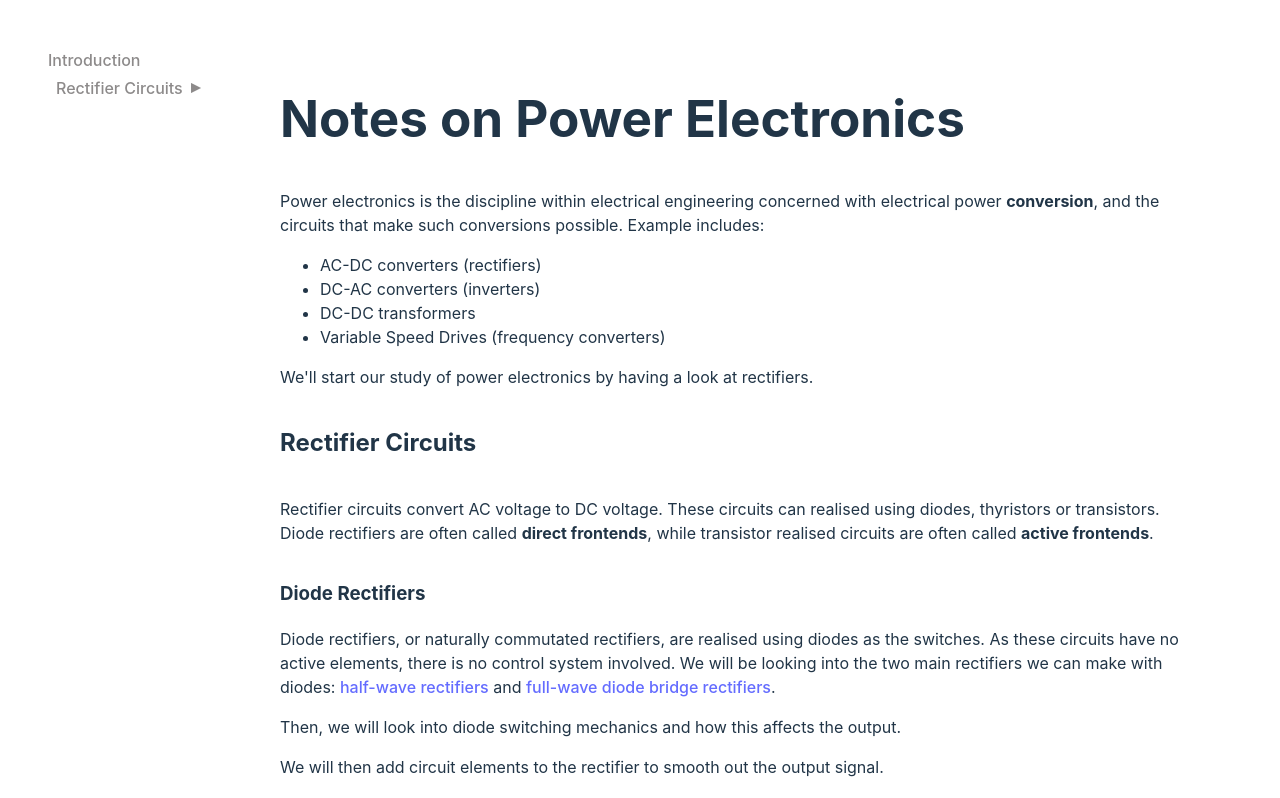
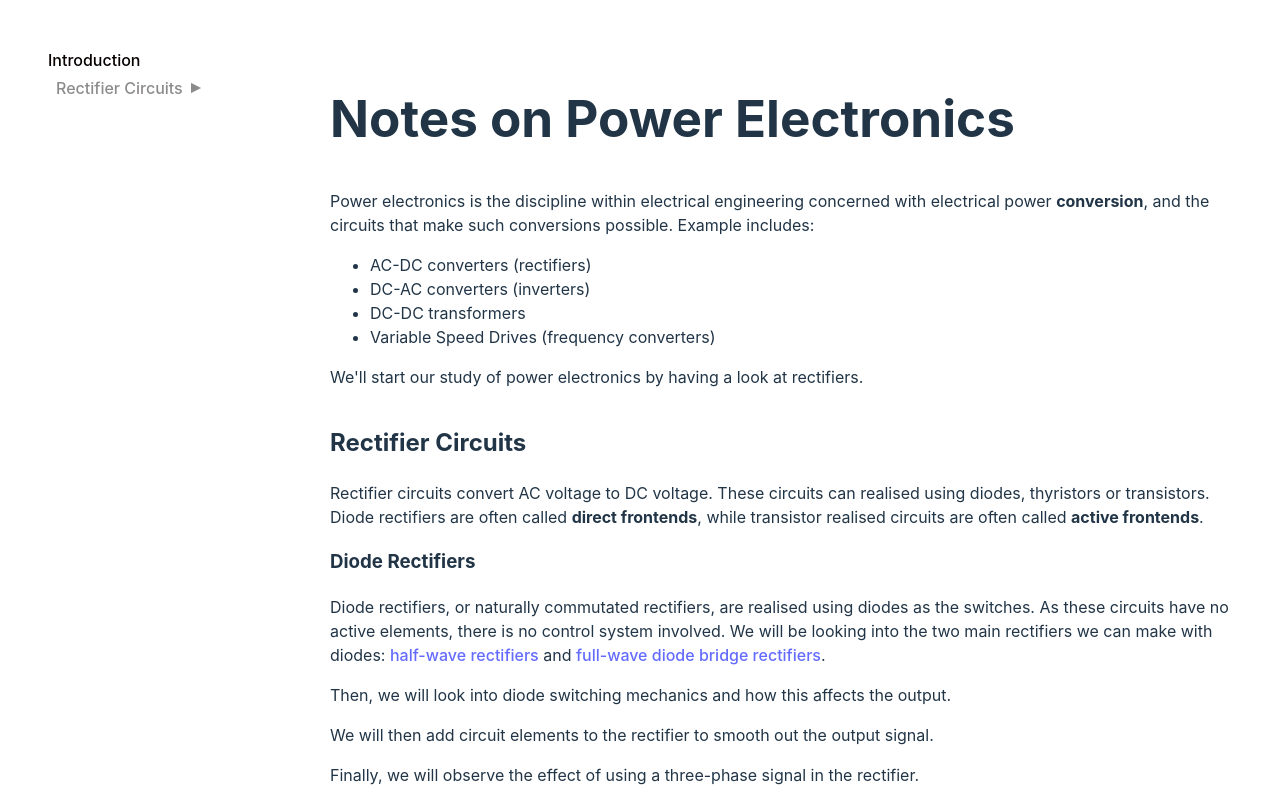
Before and after one commit to MortFred/PowerBlog, a React (Vite) app: page / in a window 1280 px wide. Shown: the top 798 px of the page. Built offline with nearby package versions, Linux system fonts and the light colour scheme.

Commit message:
Highlight current section

```diff
--- a/src/ConverterPage/ConverterPage.tsx
+++ b/src/ConverterPage/ConverterPage.tsx
@@ -3,10 +3,11 @@ import { MarkdownRenderer } from "../MarkdownRenderer";
 import Introduction from "./Sections/Introduction/Introduction.md";
 import { TableOfContents } from "./TableOfContents";
 import { RectifierSection } from "./Sections/Rectifiers/RectifierSection";
+import { useEffect, useState } from "react";
 
 const StyledPageLayout = styled.div`
     display: grid;
-    grid-template-columns: 200px 1fr;
+    grid-template-columns: 250px 1fr;
     grid-template-areas: "toc content";
     padding: 32px;
     gap: 32px;
@@ -21,10 +22,33 @@ const StyledContent = styled.div`
 `;
 
 export function ConverterPage() {
+    const [activeSection, setActiveSection] = useState<string>("");
+
+    useEffect(() => {
+        const sections = document.querySelectorAll("section");
+        const observer = new IntersectionObserver(
+            (entries) => {
+                entries.forEach((entry) => {
+                    console.log(entry.target.id);
+                    if (entry.isIntersecting) {
+                        setActiveSection(entry.target.id);
+                    }
+                });
+            },
+            { threshold: 0, rootMargin: "0px" }
+        );
+
+        sections.forEach((section) => observer.observe(section));
+
+        return () => {
+            sections.forEach((section) => observer.unobserve(section));
+        };
+    }, []);
+
     return (
-        <StyledPageLayout>
+        <StyledPageLayout id="converter-page">
             <div></div>
-            <TableOfContents />
+            <TableOfContents activeSection={activeSection} />
             <StyledContent>
                 <section id="introduction">
                     <MarkdownRenderer content={Introduction} />
--- a/src/ConverterPage/Sections/Rectifiers/RectifierSection.tsx
+++ b/src/ConverterPage/Sections/Rectifiers/RectifierSection.tsx
@@ -4,9 +4,9 @@ import RectifierIntro from "./Rectifier_circuits.md";
 
 export function RectifierSection() {
     return (
-        <>
+        <section id="rectifier-circuits">
             <MarkdownRenderer content={RectifierIntro} />
             <DiodeRectifiersSection />
-        </>
+        </section>
     );
 }
--- a/src/ConverterPage/TableOfContents.tsx
+++ b/src/ConverterPage/TableOfContents.tsx
@@ -21,25 +21,45 @@ const StyledTOCLinkWithButton = styled.a<{ level: number }>`
     justify-content: start;
 `;
 
-const StyledTOCLink = styled.a<{ level: number }>`
+const StyledTOCLink = styled.a<{ level: number; isActive: boolean }>`
     display: block;
     margin-left: ${({ level }) => level * 8}px;
-    color: #07000075;
+    color: ${({ isActive }) => (isActive ? "#070000" : "#07000075")};
     text-decoration: none;
 `;
+
+const TOCLink: React.FC<{
+    title: string;
+    href: string;
+    level: number;
+    activeSection: string;
+    toggleExpanded: Dispatch<SetStateAction<boolean>>;
+}> = ({ title, href, level, activeSection, toggleExpanded }) => {
+    let isActive = "#" + activeSection === href;
+    return (
+        <StyledTOCLink level={level} href={href} onClick={() => toggleExpanded(true)} isActive={isActive}>
+            {title}
+        </StyledTOCLink>
+    );
+};
 
 const TOCLinkWithButton: React.FC<{
     title: string;
     href: string;
     level: number;
     isExpanded: boolean;
+    activeSection: string;
     toggleExpanded: Dispatch<SetStateAction<boolean>>;
-}> = ({ title, href, level, isExpanded, toggleExpanded }) => {
+}> = ({ title, href, level, isExpanded, activeSection, toggleExpanded }) => {
     return (
         <StyledTOCLinkWithButton level={0}>
-            <StyledTOCLink level={level} href={href} onClick={() => toggleExpanded(true)}>
-                {title}
-            </StyledTOCLink>
+            <TOCLink
+                title={title}
+                href={href}
+                level={level}
+                activeSection={activeSection}
+                toggleExpanded={toggleExpanded}
+            />
             <img
                 onClick={() => toggleExpanded(!isExpanded)}
                 src={arrow}
@@ -50,21 +70,26 @@ const TOCLinkWithButton: React.FC<{
     );
 };
 
-export function TableOfContents() {
+export function TableOfContents({ activeSection }: { activeSection: string }) {
     const [isRectifierCircuitsExpanded, setRectifierCircuitsExpanded] = useState(false);
     const [isDiodeRectifiersExpanded, setDiodeRectifiersExpanded] = useState(false);
 
     return (
         <StyledTOC>
-            <StyledTOCLink level={0} href="#introduction">
-                Introduction
-            </StyledTOCLink>
+            <TOCLink
+                title={"Introduction"}
+                href={"#introduction"}
+                level={0}
+                activeSection={activeSection}
+                toggleExpanded={() => {}}
+            />
             <TOCLinkWithButton
                 title="Rectifier Circuits"
                 href="#rectifier-circuits"
                 level={1}
                 isExpanded={isRectifierCircuitsExpanded}
                 toggleExpanded={setRectifierCircuitsExpanded}
+                activeSection={activeSection}
             />
             {isRectifierCircuitsExpanded && (
                 <>
@@ -74,15 +99,24 @@ export function TableOfContents() {
                         level={2}
                         isExpanded={isDiodeRectifiersExpanded}
                         toggleExpanded={setDiodeRectifiersExpanded}
+                        activeSection={activeSection}
                     />
                     {isDiodeRectifiersExpanded && (
                         <>
-                            <StyledTOCLink level={3} href="#half-wave-rectifiers">
-                                Half-Wave Rectifiers
-                            </StyledTOCLink>
-                            <StyledTOCLink level={3} href="#full-wave-rectifiers">
-                                Full-Wave Rectifiers
-                            </StyledTOCLink>
+                            <TOCLink
+                                title={"Half-Wave Rectifiers"}
+                                href={"#half-wave-rectifiers"}
+                                level={3}
+                                activeSection={activeSection}
+                                toggleExpanded={() => {}}
+                            />
+                            <TOCLink
+                                title={"Full-Wave Rectifiers"}
+                                href={"#full-wave-rectifiers"}
+                                level={3}
+                                activeSection={activeSection}
+                                toggleExpanded={() => {}}
+                            />
                         </>
                     )}
                 </>
--- a/src/MarkdownRenderer.tsx
+++ b/src/MarkdownRenderer.tsx
@@ -1,4 +1,3 @@
-import React from "react";
 import ReactMarkdown from "react-markdown";
 import remarkMath from "remark-math";
 import rehypeKatex from "rehype-katex";
@@ -11,26 +10,6 @@ interface MarkdownRendererProps {
 
 export function MarkdownRenderer({ content }: MarkdownRendererProps) {
     return (
-        <ReactMarkdown
-            remarkPlugins={[remarkMath]}
-            rehypePlugins={[rehypeKatex, remarkRehype]}
-            children={content}
-            components={{
-                h2: ({ node, ...props }) =>
-                    props.children ? (
-                        <h2 id={generateSlug(React.Children.toArray(props.children)[0].toString())} {...props}></h2>
-                    ) : null,
-            }}
-        />
+        <ReactMarkdown remarkPlugins={[remarkMath]} rehypePlugins={[rehypeKatex, remarkRehype]} children={content} />
     );
 }
-
-const generateSlug = (string: string) => {
-    let str = string.replace(/^\s+|\s+$/g, "");
-    str = str.toLowerCase();
-    str = str
-        .replace(/[^a-z0-9 -]/g, "")
-        .replace(/\s+/g, "-")
-        .replace(/-+/g, "-");
-    return str;
-};
```
